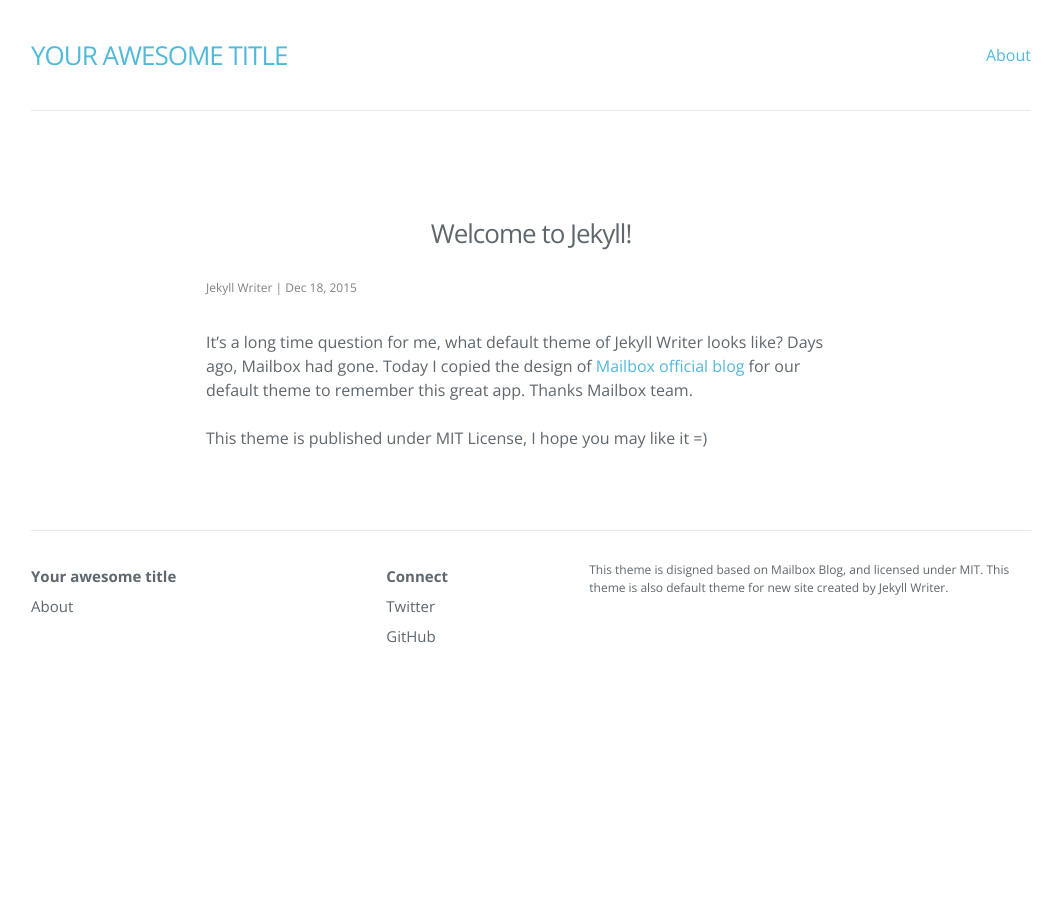
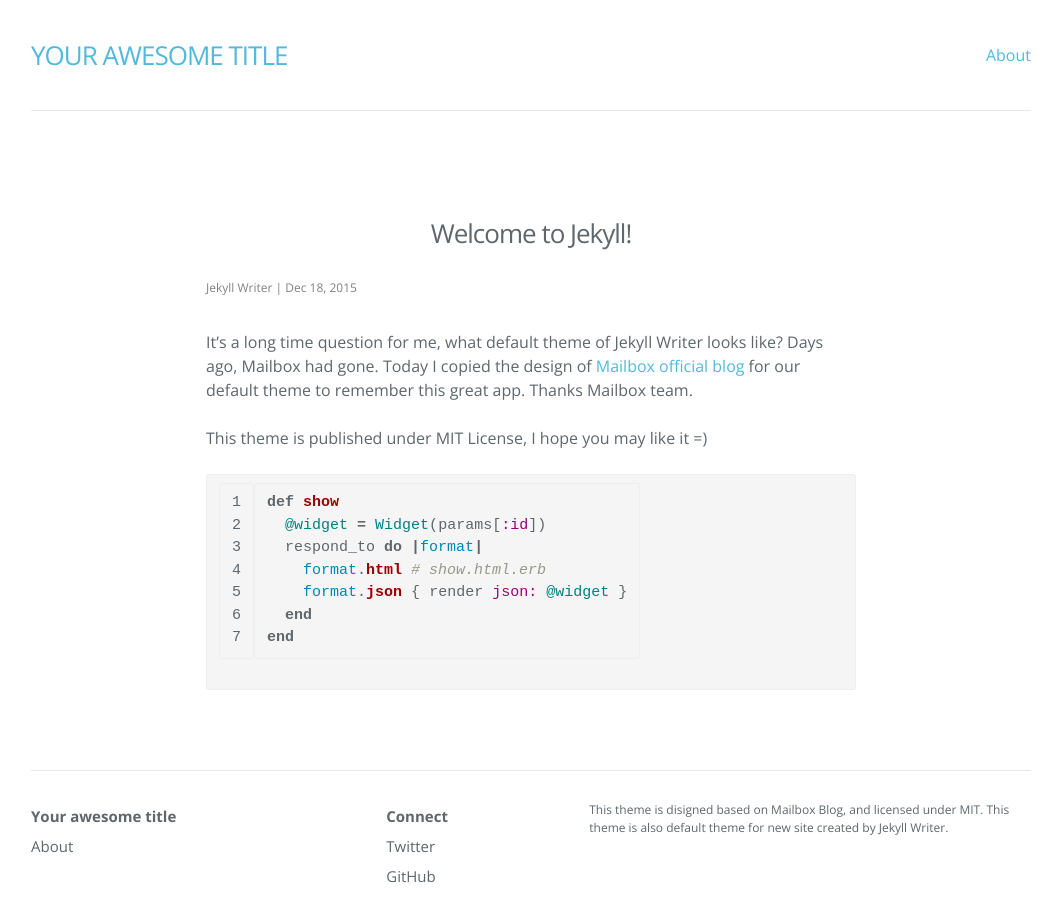
Before and after one commit to zwanfei/zwanfei.github.io, a Jekyll site: the page built from _posts/2015-12-18-welcome-to-jekyll.markdown, in a window 1280 px wide and 959 px high. Shown: the top 922 px of the window, without its empty margins (109-1171 px from the left). Built offline with Jekyll 4.4.1, drawn with Linux system fonts in a browser that asks for light colours; nearby versions of some CDN libraries.

Commit message:
测试行号

```diff
--- a/_posts/2015-12-18-welcome-to-jekyll.markdown
+++ b/_posts/2015-12-18-welcome-to-jekyll.markdown
@@ -12,3 +12,12 @@ categories:
 It's a long time question for me, what default theme of Jekyll Writer looks like? Days ago, Mailbox had gone. Today I copied the design of [Mailbox official blog](https://blogs.dropbox.com/mailbox/) for our default theme to remember this great app. Thanks Mailbox team.
 
 This theme is published under MIT License, I hope you may like it =)
+{% highlight ruby linenos %}
+def show
+  @widget = Widget(params[:id])
+  respond_to do |format|
+    format.html # show.html.erb
+    format.json { render json: @widget }
+  end
+end
+{% endhighlight %}
```
